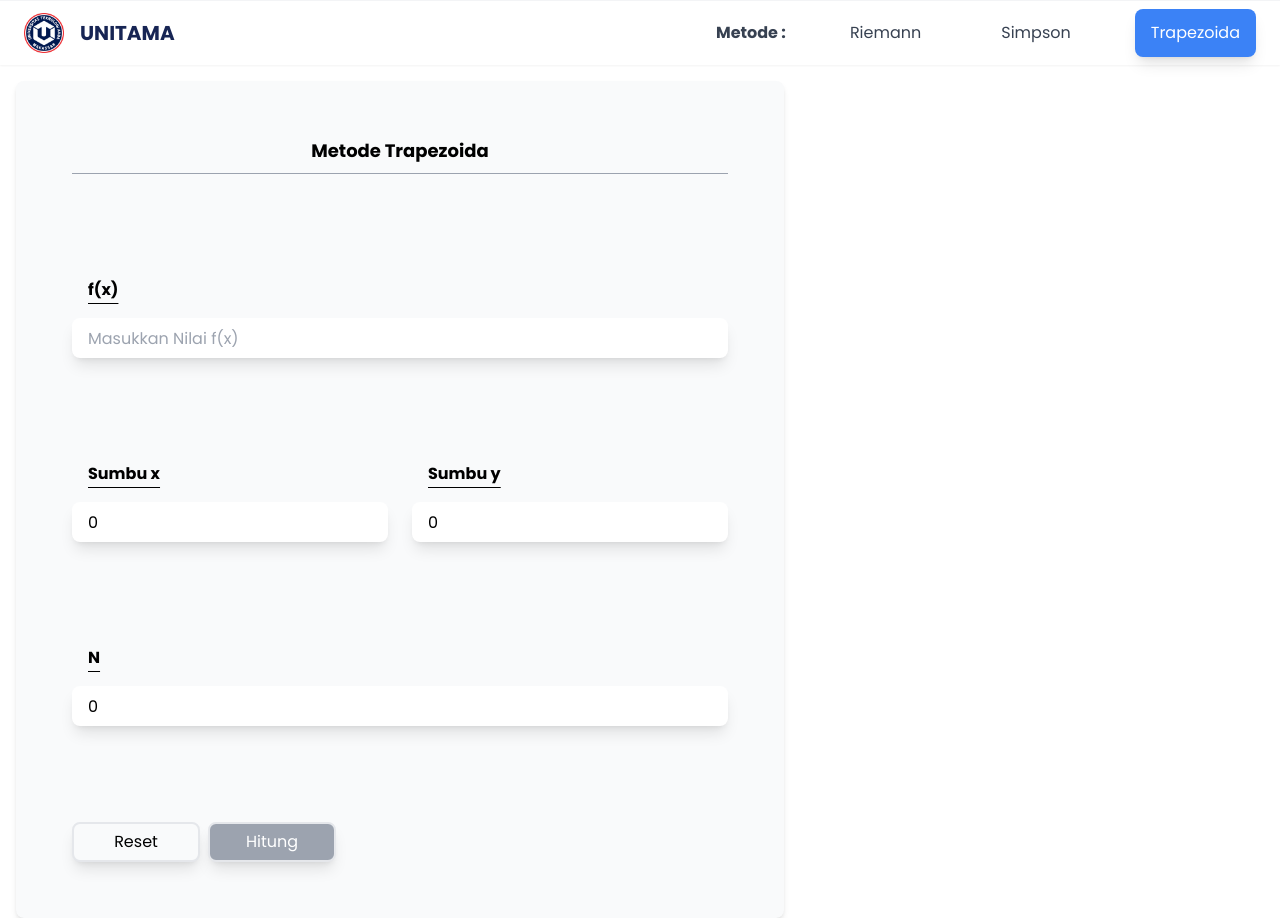
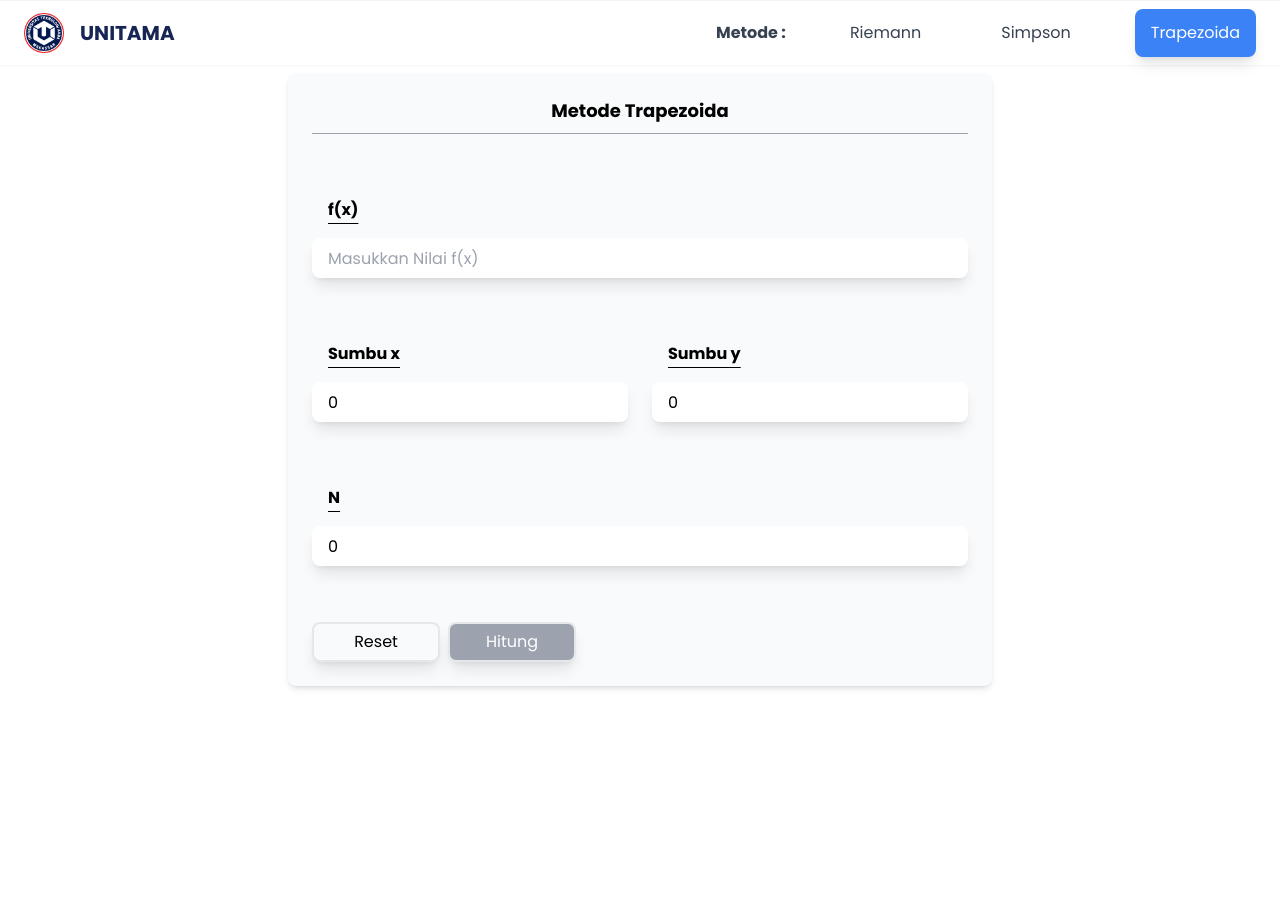
Before and after one commit to ekbdpr/interik, a Next.js app: page /main/interik/trapezoida in a window 1280 px wide. After the commit the page ends 800 px from the top, so only its background shows below. Built offline with nearby package versions, Linux system fonts and the light colour scheme.

Commit message:
fix: fix hover on mobile devices

```diff
--- a/app/main/interik/layout.tsx
+++ b/app/main/interik/layout.tsx
@@ -4,13 +4,15 @@ export default function Layout({
   children,
 }: Readonly<{ children: React.ReactNode }>) {
   return (
-    <div className="flex flex-col gap-4">
+    <div className="flex flex-col gap-2">
       {/* header */}
       <Header />
       {/* end header */}
 
       {/* content */}
-      <div className="flex flex-row mx-4 justify-around">{children}</div>
+      <div className="flex flex-row mx-4 md:mx-auto justify-around">
+        {children}
+      </div>
       {/* end content */}
     </div>
   );
--- a/app/ui/interik/form.tsx
+++ b/app/ui/interik/form.tsx
@@ -25,8 +25,8 @@ export default function Form(props: {
   }, []);
 
   return (
-    <div data-aos="fade-down" data-aos-duration="500">
-      <div className="flex flex-col justify-center gap-12 w-full mx-0 bg-gray-50 p-0 md:p-8 rounded-lg shadow-md">
+    <div data-aos="zoom-in" data-aos-duration="500">
+      <div className="flex flex-col justify-center gap-2 w-full mx-0 bg-gray-50 p-0 rounded-lg shadow-md">
         {/* title */}
         <div className="flex flex-col gap-2 p-6">
           <h1 className="text-center font-bold text-base md:text-lg">
--- a/app/ui/interik/table.tsx
+++ b/app/ui/interik/table.tsx
@@ -28,7 +28,7 @@ export default function Table(props: {
     <div
       data-aos="zoom-in"
       data-aos-duration="500"
-      className={clsx('pb-5 md:p-8', {
+      className={clsx('pb-5 md:p-6', {
         hidden: tableContent.length === 0,
       })}
     >
--- a/tailwind.config.ts
+++ b/tailwind.config.ts
@@ -1,20 +1,25 @@
-import type { Config } from "tailwindcss";
+import type { Config } from 'tailwindcss';
 
 const config: Config = {
   content: [
-    "./pages/**/*.{js,ts,jsx,tsx,mdx}",
-    "./components/**/*.{js,ts,jsx,tsx,mdx}",
-    "./app/**/*.{js,ts,jsx,tsx,mdx}",
+    './pages/**/*.{js,ts,jsx,tsx,mdx}',
+    './components/**/*.{js,ts,jsx,tsx,mdx}',
+    './app/**/*.{js,ts,jsx,tsx,mdx}',
   ],
   theme: {
     extend: {
       backgroundImage: {
-        "gradient-radial": "radial-gradient(var(--tw-gradient-stops))",
-        "gradient-conic":
-          "conic-gradient(from 180deg at 50% 50%, var(--tw-gradient-stops))",
+        'gradient-radial': 'radial-gradient(var(--tw-gradient-stops))',
+        'gradient-conic':
+          'conic-gradient(from 180deg at 50% 50%, var(--tw-gradient-stops))',
       },
     },
   },
   plugins: [],
+
+  future: {
+    hoverOnlyWhenSupported: true,
+  },
 };
+
 export default config;
```
